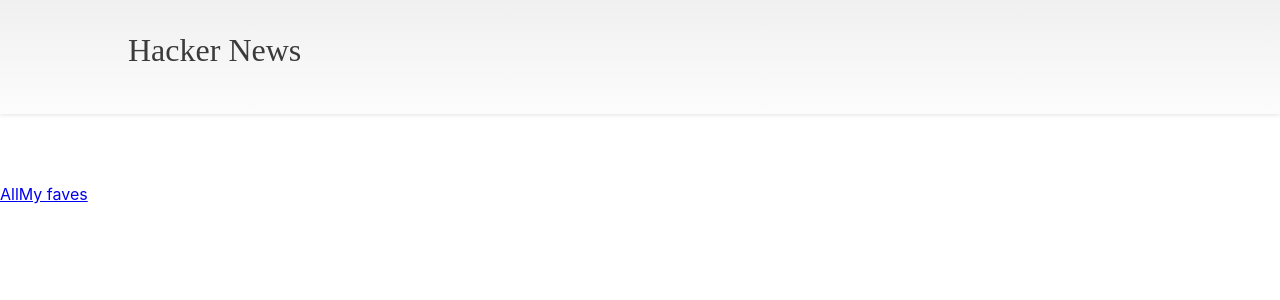
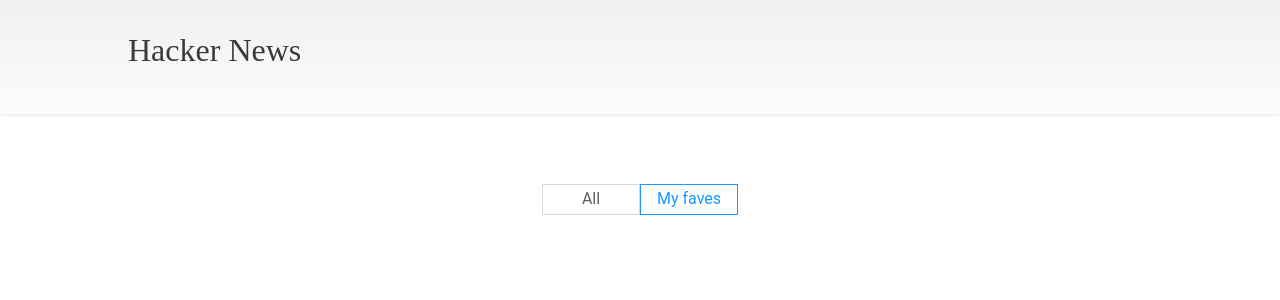
Before and after one commit to rsbmk/hacerknews, a React (Vite) app: page / in a window 1280 px wide. Shown: the top 300 px of the page. Built offline with nearby package versions, Linux system fonts and the light colour scheme.

Commit message:
refactor(Root): i change the name varibles and i add types

```diff
--- a/src/App.css
+++ b/src/App.css
@@ -35,6 +35,7 @@
   color: var(--textDark);
 }
 .cardNews {
+  cursor: pointer;
   color: var(--text);
   border: 1px solid var(--greyLine);
   border-radius: 8px;
@@ -43,6 +44,7 @@
   overflow: hidden;
 }
 .infoNews {
+  text-decoration: none;
   display: grid;
   align-items: center;
   padding: 1.6em;
@@ -78,3 +80,23 @@
   place-items: center;
   background-color: var(--greyDark);
 }
+.sectionNav {
+  display: grid;
+  place-items: center;
+}
+.navs {
+  display: flex;
+}
+.navs a {
+  width: 98px;
+  height: 31px;
+  text-align: center;
+  border: solid 1px #d6d6d6;
+  text-decoration: none;
+  line-height: 1.75;
+  color: #606060;
+}
+.navs a.itemActive {
+  border: solid 1px #1797ff;
+  color: #1797ff;
+}
--- a/src/components/infoNews/index.tsx
+++ b/src/components/infoNews/index.tsx
@@ -1,14 +1,19 @@
+// import { Link } from 'wouter'
 import { Clock } from '../../icons/clock'
 
-interface props {
-  author: string
-  created_at:string
-  story_title:string
-}
-
-export function InfoNews ({ author, created_at, story_title }: props) {
+export function InfoNews ({
+  author,
+  created_at,
+  story_title,
+  story_url
+}: {
+  author: string;
+  created_at: string;
+  story_title: string;
+  story_url: string;
+}) {
   return (
-    <aside className="infoNews">
+    <a href={story_url} rel='noreferrer' target="_blank" className="infoNews">
       <div>
         <header className="timeAndAuthor">
           <Clock />
@@ -18,6 +23,6 @@
         </header>
         <h4>{story_title || 'Title News'}</h4>
       </div>
-    </aside>
+    </a>
   )
 }
--- a/src/components/newsCard/index.tsx
+++ b/src/components/newsCard/index.tsx
@@ -2,10 +2,10 @@
 import { singleNews } from '../../interfaces'
 import { InfoNews } from '../infoNews'
 
-export function NewsCard ({ created_at, author, story_title }: singleNews) {
+export function NewsCard ({ created_at, author, story_title, story_url }: singleNews) {
   return (
     <article className="cardNews">
-      <InfoNews created_at={created_at} author={author} story_title={story_title} />
+      <InfoNews created_at={created_at} author={author} story_title={story_title} story_url={story_url}/>
       <aside className="fav">
         <HeatWhite />
       </aside>
--- a/src/components/newsList/index.tsx
+++ b/src/components/newsList/index.tsx
@@ -1,10 +1,10 @@
-import { NewsData } from '../../interfaces'
+import { singleNews } from '../../interfaces'
 import { NewsCard } from '../newsCard'
 
-export function NewsList ({ hits }:NewsData) {
+export function NewsList ({ arrayNews }:{arrayNews: singleNews[]}) {
   return (
     <main className="newsList">
-      {hits.map(news => (
+      {arrayNews.map(news => (
         <NewsCard key={news.objectID} {...news}/>
       ))}
     </main>
--- a/src/components/searchNews/index.tsx
+++ b/src/components/searchNews/index.tsx
@@ -1,8 +1,6 @@
 import { ChangeEvent, Dispatch, SetStateAction } from 'react'
 
-type prop = { setTopic: Dispatch<SetStateAction<string>>; topic: string };
-
-export function SelectTopic ({ setTopic, topic }: prop) {
+export function SelectTopic ({ setTopic, topic }: { setTopic: Dispatch<SetStateAction<string>>, topic: string }) {
   const handleChange = (evt: ChangeEvent<HTMLSelectElement>) => {
     setTopic(evt.target.value)
   }
--- a/src/hooks/news.ts
+++ b/src/hooks/news.ts
@@ -2,7 +2,7 @@
 import { NewsData } from '../interfaces'
 import { getNewsData } from './utils/getNewsData'
 
-export function getNews ({ topic = '' }) {
+export function getNews ({ topic = '' } = {}) {
   const [arrayNewsData, setNews] = useState<NewsData>({} as NewsData)
   const [loading, setLoading] = useState(true)
   const [isError, setError] = useState(false)
--- a/src/index.css
+++ b/src/index.css
@@ -13,7 +13,7 @@
 }
 body {
   margin: 0;
-  font-family: -apple-system, BlinkMacSystemFont, "Segoe UI", "Roboto", "Oxygen", "Ubuntu",
+  font-family: "Roboto", -apple-system, BlinkMacSystemFont, "Segoe UI" , "Oxygen", "Ubuntu",
     "Cantarell", "Fira Sans", "Droid Sans", "Helvetica Neue", sans-serif;
   -webkit-font-smoothing: antialiased;
   -moz-osx-font-smoothing: grayscale;
```
Also changed, not shown: package.json (+9 -8 lines), 1 other file (tests, documents, lock files or other folders).
